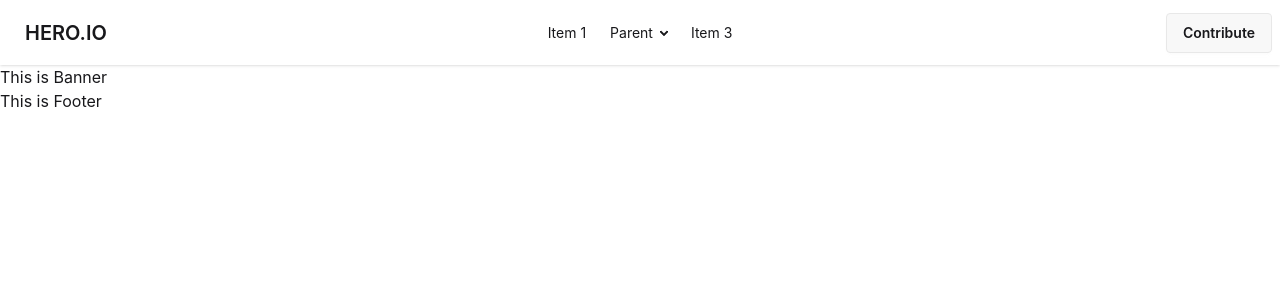
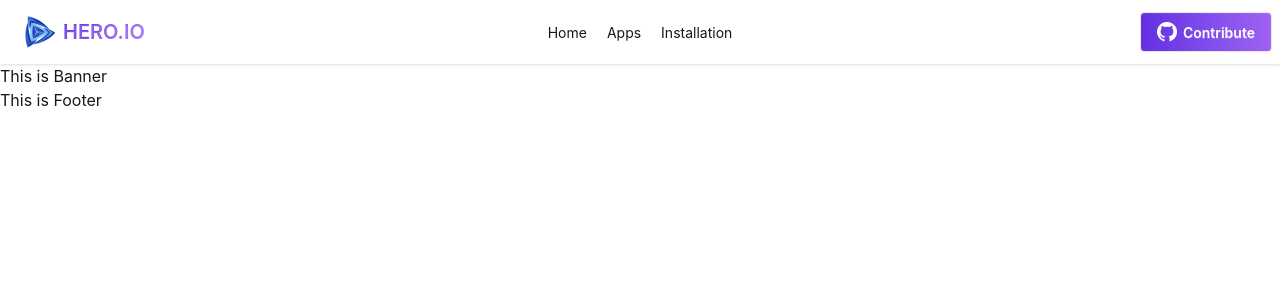
Before and after one commit to MahfuzulIslamPranto/hero-apps, a React (Vite) app: page / in a window 1280 px wide. Shown: the top 300 px of the page. Built offline with nearby package versions, Linux system fonts and the light colour scheme.

Commit message:
navbar design completed

```diff
--- a/src/Components/Header/Navbar.jsx
+++ b/src/Components/Header/Navbar.jsx
@@ -1,6 +1,13 @@
 import React from 'react';
+import logo from '../../assets/logo.png'
+import vectorgitlogo from '../../assets/Vector (1).png'
 
 const Navbar = () => {
+    const link = <>
+        <a href="">Home</a>
+        <a href="">Apps</a>
+        <a href="">Installation</a>
+    </>
     return (
         <div className="navbar bg-base-100 shadow-sm">
             <div className="navbar-start">
@@ -11,36 +18,24 @@ const Navbar = () => {
                     <ul
                         tabIndex="-1"
                         className="menu menu-sm dropdown-content bg-base-100 rounded-box z-1 mt-3 w-52 p-2 shadow">
-                        <li><a>Item 1</a></li>
-                        <li>
-                            <a>Parent</a>
-                            <ul className="p-2">
-                                <li><a>Submenu 1</a></li>
-                                <li><a>Submenu 2</a></li>
-                            </ul>
-                        </li>
-                        <li><a>Item 3</a></li>
+                        {
+                            link
+                        }
                     </ul>
                 </div>
-                <a className="btn btn-ghost text-xl">HERO.IO</a>
+                <a className="btn btn-ghost text-xl"><img className='w-8' src={logo} alt="" /> <span className='bg-gradient-to-r from-[#632EE3] to-[#9F62F2] bg-clip-text text-transparent'>HERO.IO</span></a>
             </div>
             <div className="navbar-center hidden lg:flex">
                 <ul className="menu menu-horizontal px-1">
-                    <li><a>Item 1</a></li>
-                    <li>
-                        <details>
-                            <summary>Parent</summary>
-                            <ul className="p-2 bg-base-100 w-40 z-1">
-                                <li><a>Submenu 1</a></li>
-                                <li><a>Submenu 2</a></li>
-                            </ul>
-                        </details>
-                    </li>
-                    <li><a>Item 3</a></li>
+                    <div className='flex gap-5'>
+                        {
+                            link
+                        }
+                    </div>
                 </ul>
             </div>
             <div className="navbar-end">
-                <a className="btn">Contribute</a>
+                <a className="btn text-white bg-gradient-to-r from-[#632EE3] to-[#9F62F2]"> <img src={vectorgitlogo} alt="" /> Contribute</a>
             </div>
         </div>
     );
```
Also changed, not shown: src/assets/Vector (1).png (added).
